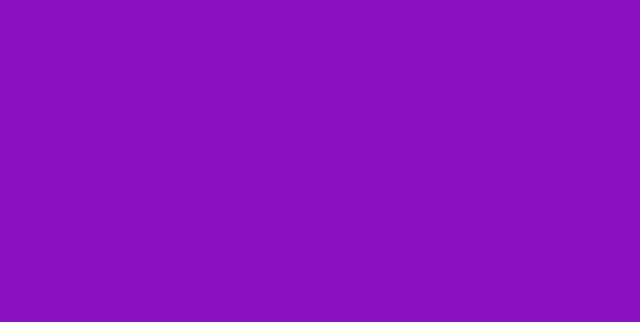
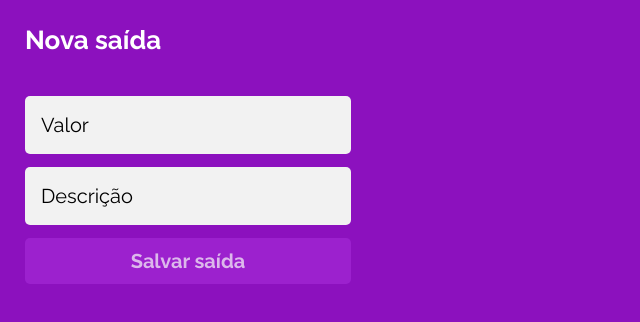
Before and after one commit to mdeosjr/mywallet-front, a React (Create React App) app: page /debt-page in a window 1280 px wide. Before the commit this address had no page. Shown: the top 322 px of the page, without its empty margins (0-640 px from the left). Built offline with nearby package versions, Linux system fonts and the light colour scheme.

Commit message:
layout: entry and debt pages

```diff
--- a/src/App.js
+++ b/src/App.js
@@ -1,5 +1,5 @@
 import { BrowserRouter, Routes, Route } from "react-router-dom";
-import { SignInPage, SignUpPage, RecordsPage } from "./pages"
+import { SignInPage, SignUpPage, RecordsPage, EntryPage, DebtPage } from "./pages"
 
 export default function App() {
     return (
@@ -8,6 +8,8 @@ export default function App() {
                 <Route path="/" element={<SignInPage />} />
                 <Route path="/sign-up" element={<SignUpPage />} />
                 <Route path="/records" element={<RecordsPage />} />
+                <Route path="/entry-page" element={<EntryPage />} />
+                <Route path="/debt-page" element={<DebtPage />} />
             </Routes>
         </BrowserRouter>
     )
--- a/src/components/Form.js
+++ b/src/components/Form.js
@@ -14,6 +14,20 @@ const Form = styled.div`
         width: 147px;
         height: 50px;
     }
+
+    form {
+        display: flex;
+        flex-direction: column;
+        gap: 13px;
+    }
+`;
+
+const FormMovs = styled.div`
+    margin-top: 40px;
+    display: flex;
+    justify-content: center;
+    flex-direction: column;
+    gap: 36px;
 
     form {
         display: flex;
@@ -70,6 +84,7 @@ const StyledLink = styled(Link)`
 
 export {
     Form,
+    FormMovs,
     StyledLink,
     Input,
     Button
--- /dev/null
+++ b/src/pages/DebtPage/index.js
@@ -0,0 +1,25 @@
+import { FormMovs, Button, Input } from '../../components/Form';
+import { Container, Title } from '../../components'
+
+function DebtPage() {
+    return (
+        <Container>
+            <Title>
+                <h1>Nova saída</h1>
+            </Title>
+            <FormMovs>
+                <form>
+                    <Input
+                        placeholder="Valor"
+                    />
+                    <Input
+                        placeholder="Descrição"
+                    />
+                    <Button>Salvar saída</Button>
+                </form>
+            </FormMovs>
+        </Container>
+    )
+}
+
+export default DebtPage;
--- /dev/null
+++ b/src/pages/EntryPage/index.js
@@ -0,0 +1,25 @@
+import { FormMovs, Button, Input } from '../../components/Form';
+import { Container, Title } from '../../components'
+
+function EntryPage() {
+    return (
+        <Container>
+            <Title>
+                <h1>Nova entrada</h1>
+            </Title>
+            <FormMovs>
+                <form>
+                    <Input
+                        placeholder="Valor"
+                    />
+                    <Input
+                        placeholder="Descrição"
+                    />
+                    <Button>Salvar entrada</Button>
+                </form>
+            </FormMovs>
+        </Container>
+    )
+}
+
+export default EntryPage;
--- a/src/pages/index.js
+++ b/src/pages/index.js
@@ -1,9 +1,13 @@
 import SignInPage from './Sign-in'
 import SignUpPage from './Sign-up';
 import RecordsPage from './Records';
+import EntryPage from './EntryPage';
+import DebtPage from './DebtPage'
 
 export {
     SignInPage,
     SignUpPage,
-    RecordsPage
+    RecordsPage,
+    EntryPage,
+    DebtPage
 }
```
